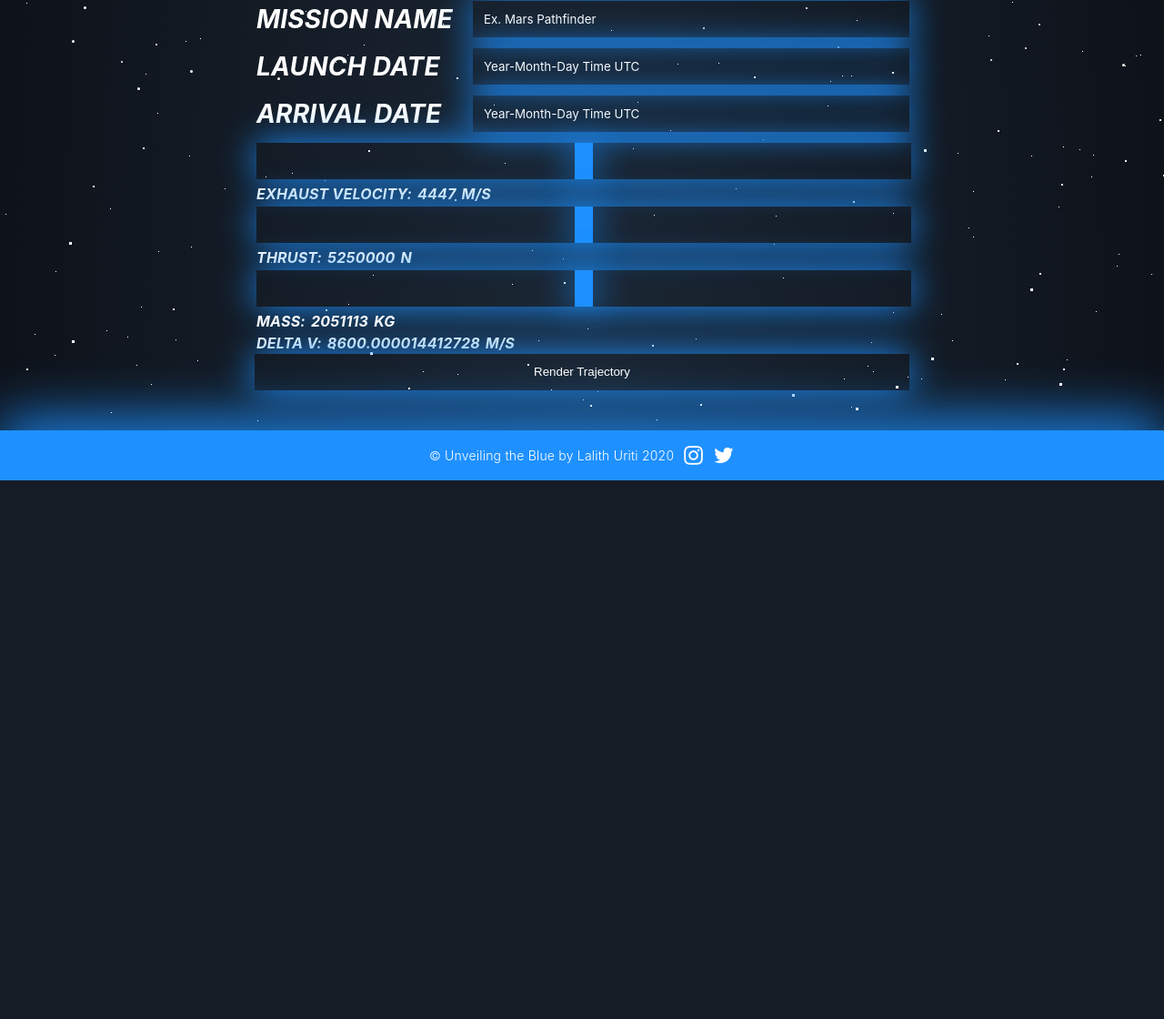
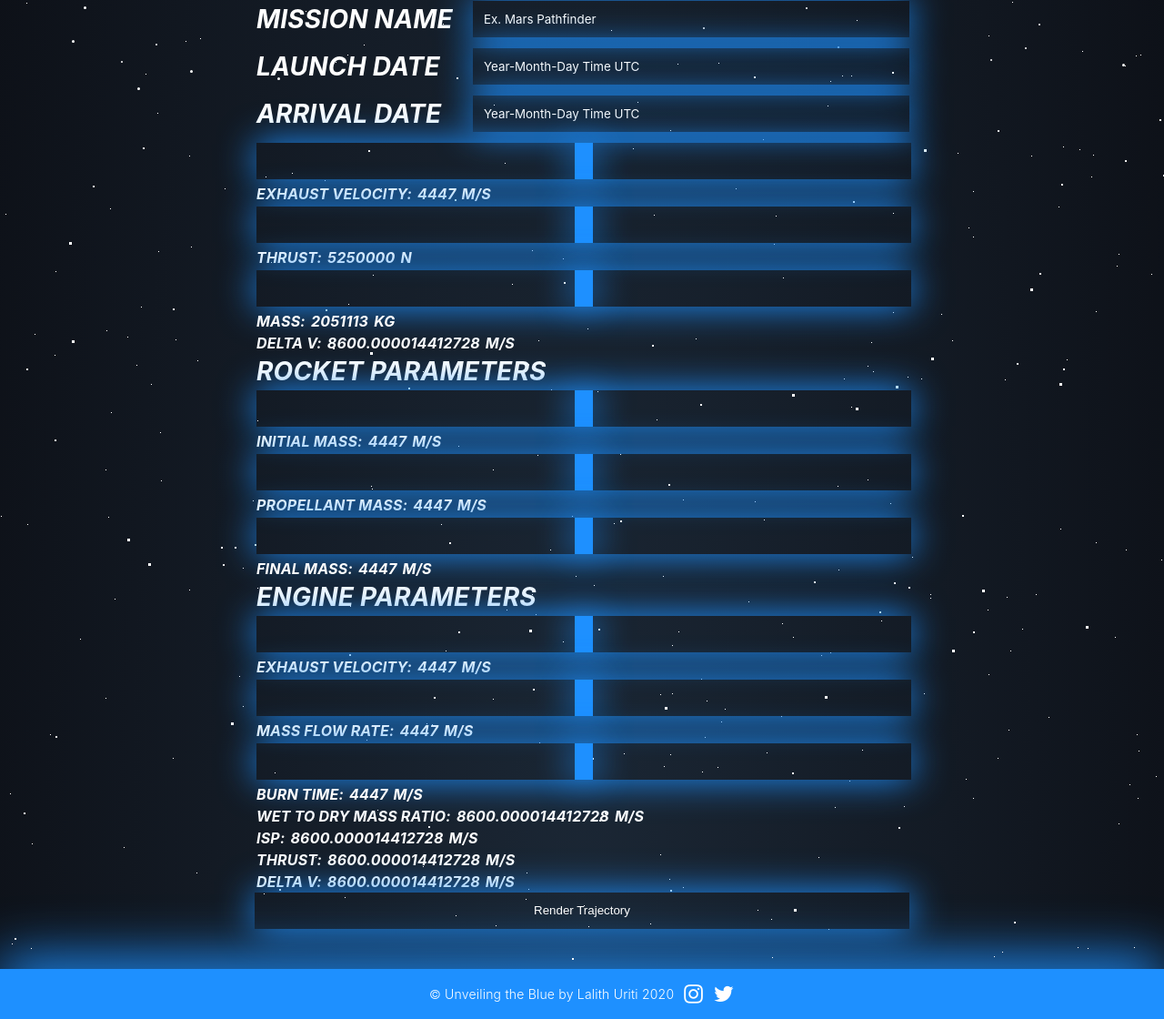
Before and after one commit to lalithu/UnveilingTheBlue_, a Django app: page /simulator.html in a window 1280 px wide. Shown: the part 1798-2918 px from the top of the page at 91% size. Before the commit the page ends 2326 px from the top, so only its background shows below. Run offline with Django 3.2, Linux system fonts and the light colour scheme.

Commit message:
Interplanetary Flight Simulator Predecessor

```diff
--- a/UnveilingTheBlue/BluePages/static/css/app.js
+++ b/UnveilingTheBlue/BluePages/static/css/app.js
@@ -232,9 +232,9 @@ slider.oninput = function() {
 
 
 
-var VeSlider = document.getElementById("Ve");
-var thrustSlider = document.getElementById("thrust");
-var massSlider = document.getElementById("mass");
+var InitialMassSlider = document.getElementById("Ve");
+var PropellantMassSlider = document.getElementById("thrust");
+var FinalMassSlider = document.getElementById("mass");
 
 var VeOutput = document.getElementById("VeValue");
 var thrustOutput = document.getElementById("thrustValue");
--- a/UnveilingTheBlue/BluePages/templates/BluePages/simulator.html
+++ b/UnveilingTheBlue/BluePages/templates/BluePages/simulator.html
@@ -59,6 +59,7 @@
   {{ final_traj_div }}
   {{ final_traj2d_div }}
   {{ fig_div }}
+  {{ pork_div }}
   {% endautoescape %}
 </div>
 
@@ -366,6 +367,80 @@
       m/s
     </p>
 
+    <div class="article-title">Rocket Parameters</div>
+
+    <div class="slidecontainer">
+      <input type="range" name="mass_Initial_Input" min="3447" max="5447" value="4447" class="slider" id="MassInitial">
+      <p class="year">Initial Mass:
+        <span class="year" id="mass_Initial">4447</span>
+        m/s
+      </p>
+    </div>
+
+    <div class="slidecontainer">
+      <input type="range" name="mass_Propellant_Input" min="3447" max="5447" value="4447" class="slider"
+        id="MassPropellant">
+      <p class="year">Propellant Mass:
+        <span class="year" id="mass_Propellant">4447</span>
+        m/s
+      </p>
+    </div>
+
+    <div class="slidecontainer">
+      <input type="range" name="mass_Final_Input" min="3447" max="5447" value="4447" class="slider" id="MassFinal">
+      <p class="year">Final Mass:
+        <span class="year" id="mass_Final">4447</span>
+        m/s
+      </p>
+    </div>
+
+    <div class="article-title">Engine Parameters</div>
+
+    <div class="slidecontainer">
+      <input type="range" name="mass_Initial_Input" min="3447" max="5447" value="4447" class="slider"
+        id="ExhaustVelocity">
+      <p class="year">Exhaust Velocity:
+        <span class="year" id="exhaust_velocity_C">4447</span>
+        m/s
+      </p>
+    </div>
+
+    <div class="slidecontainer">
+      <input type="range" name="mass_Propellant_Input" min="3447" max="5447" value="4447" class="slider" id="FlowRate">
+      <p class="year">Mass Flow Rate:
+        <span class="year" id="flow_rate_q">4447</span>
+        m/s
+      </p>
+    </div>
+
+    <div class="slidecontainer">
+      <input type="range" name="total_burn_time_Input" min="3447" max="5447" value="4447" class="slider" id="TBurnTime">
+      <p class="year">Burn Time:
+        <span class="year" id="total_burn_time">4447</span>
+        m/s
+      </p>
+    </div>
+
+    <p class="year">Wet to Dry Mass Ratio:
+      <span class="year" id="deltaV">8600.000014412728</span>
+      m/s
+    </p>
+
+    <p class="year">ISP:
+      <span class="year" id="deltaV">8600.000014412728</span>
+      m/s
+    </p>
+
+    <p class="year">Thrust:
+      <span class="year" id="deltaV">8600.000014412728</span>
+      m/s
+    </p>
+
+    <p class="year">Delta V:
+      <span class="year" id="deltaV">8600.000014412728</span>
+      m/s
+    </p>
+
     <div class="col-121">
       <button type="launch" class="button" style="margin-bottom: 0px;">Render Trajectory</button>
     </div>
--- a/UnveilingTheBlue/BluePages/views.py
+++ b/UnveilingTheBlue/BluePages/views.py
@@ -8,6 +8,9 @@ from django.core.mail import send_mail
 
 # Mission Control Dependencies
 from plotly.offline import plot
+from plotly.offline import plot_mpl
+from plotly.offline import iplot_mpl
+
 from plotly.graph_objs import Scatter
 
 from astropy.time import Time
@@ -45,6 +48,7 @@ from poliastro.frames import Planes
 from astropy.coordinates import solar_system_ephemeris
 from poliastro.plotting import OrbitPlotter2D
 
+from poliastro.plotting.porkchop import porkchop
 
 '''
 class BlueView(View):
@@ -236,7 +240,12 @@ def simulator(request):
             final_traj2d_div = plot(final_traj2d.plot_body_orbit(
                 Mars, date_arrival, label="Mars at Arrival Position", trail=True), output_type='div')
 
-            return render(request, 'BluePages/simulator.html', {'mission_name': mission_name, 'launch_date': launch_date, 'arrival_date': arrival_date, 'Earth2dL_div': Earth2dL_div, 'Mars2dL_div': Mars2dL_div, 'Frame2dL_div': Frame2dL_div, 'Frame3dL_div': Frame3dL_div, 'Earth2dA_div': Earth2dA_div, 'Mars2dA_div': Mars2dA_div, 'Frame2dA_div': Frame2dA_div, 'Frame3dA_div': Frame3dA_div, 'final_traj_div': final_traj_div, 'final_traj2d_div': final_traj2d_div, 'Ve_input': Ve_input, 'fig_div': fig_div})
+            # Porkchop
+
+            launch_span = time_range("2005-04-30", end="2005-10-07")
+            arrival_span = time_range("2005-11-16", end="2006-12-21")
+
+            return render(request, 'BluePages/simulator.html', {'mission_name': mission_name, 'launch_date': launch_date, 'arrival_date': arrival_date, 'Earth2dL_div': Earth2dL_div, 'Mars2dL_div': Mars2dL_div, 'Frame2dL_div': Frame2dL_div, 'Frame3dL_div': Frame3dL_div, 'Earth2dA_div': Earth2dA_div, 'Mars2dA_div': Mars2dA_div, 'Frame2dA_div': Frame2dA_div, 'Frame3dA_div': Frame3dA_div, 'final_traj_div': final_traj_div, 'final_traj2d_div': final_traj2d_div, 'Ve_input': Ve_input, 'fig_div': fig_div, 'pork_div': pork_div})
         else:
             error_message = "Your Launch and Arrival Date Inputs don't seem to be working. Try again."
             return render(request, 'BluePages/simulator.html', {'error_message': error_message})
```
